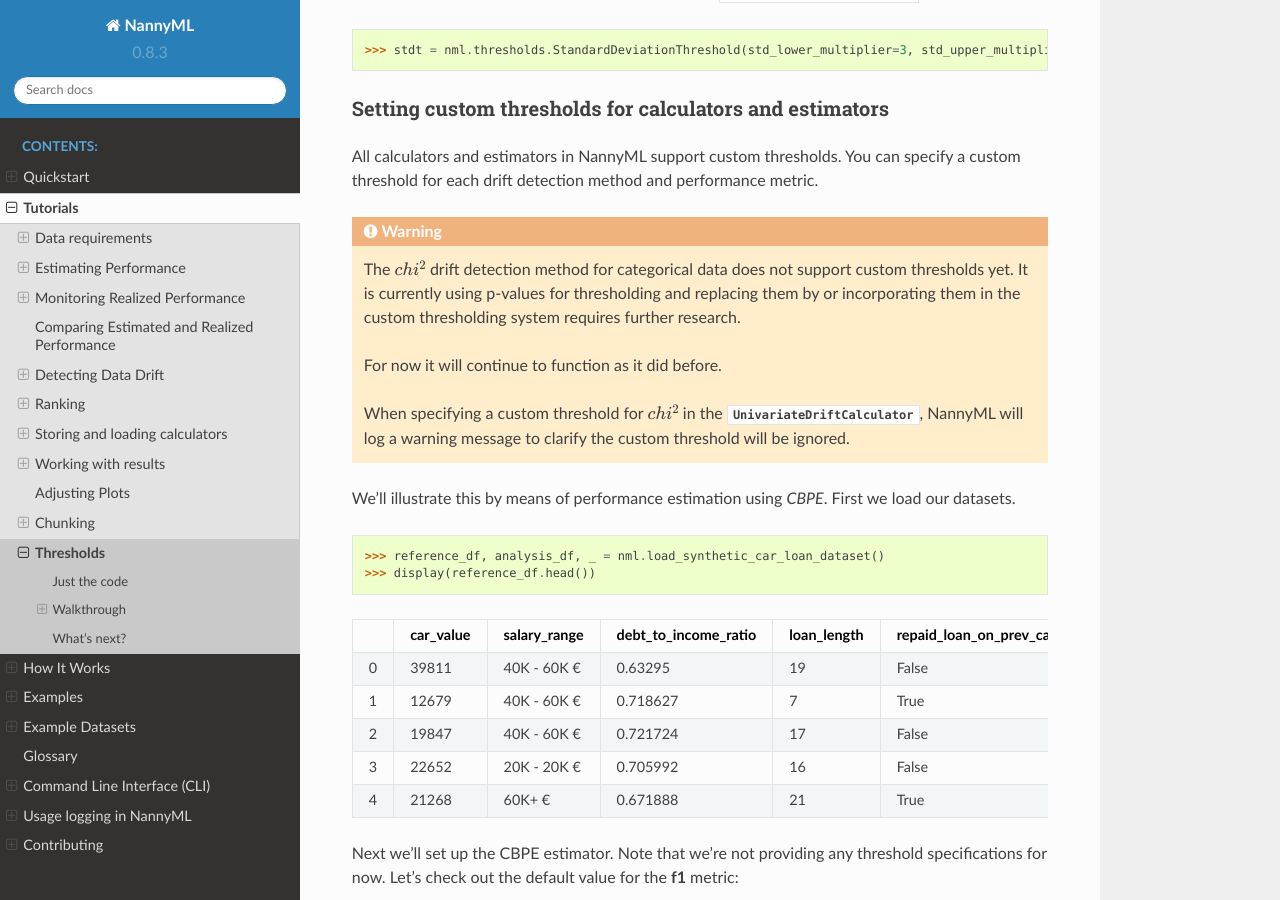
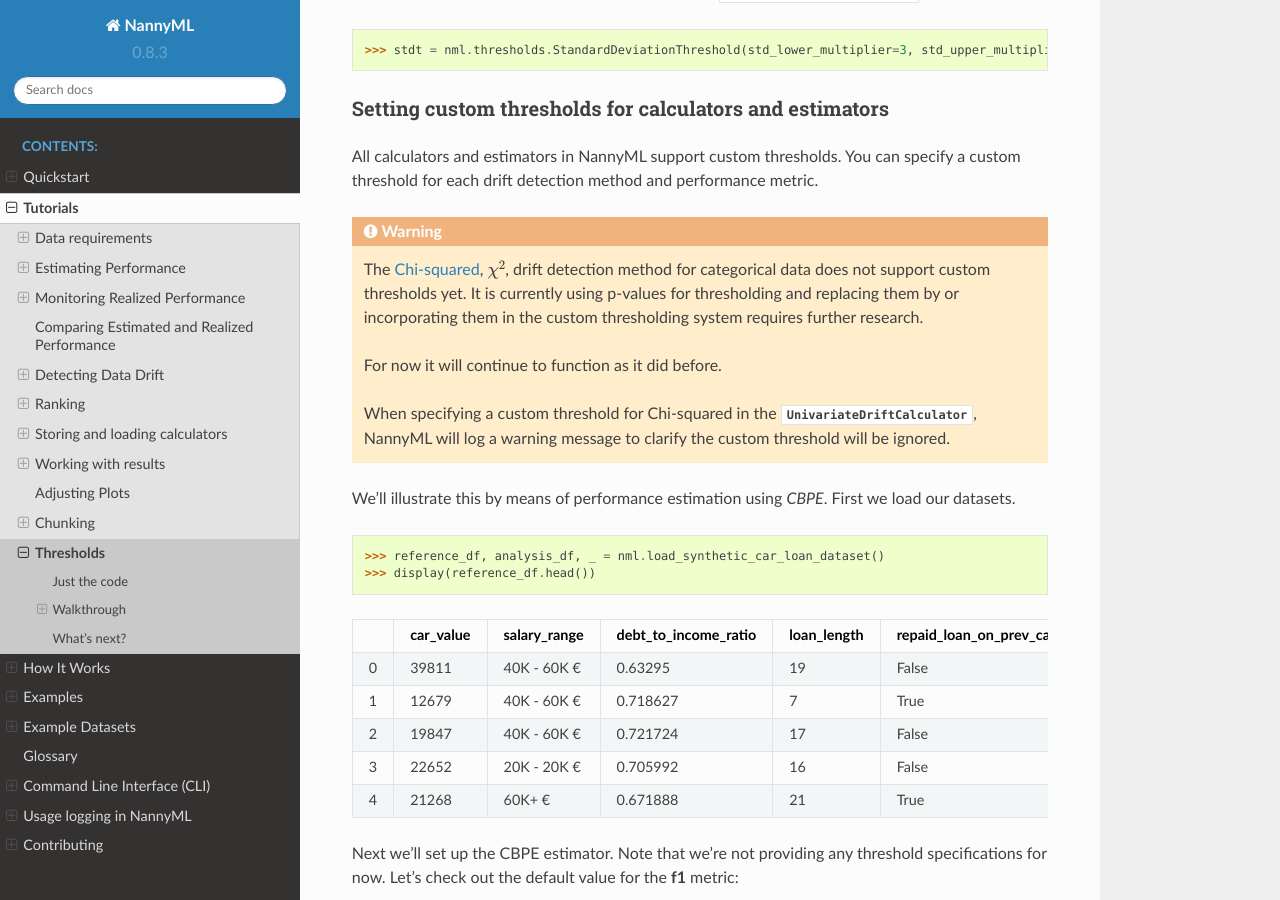
Before and after one commit to NannyML/nannyml, a Sphinx documentation site: the page built from docs/tutorials/thresholds.rst, in a window 1280 px wide and 900 px high, scrolled down 2186 px. Built offline with Sphinx 7.4.7 and the Read the Docs theme 2.0.0, drawn with Linux system fonts in a browser that asks for light colours; pages that are not in the unit, such as notebooks, are missing from menus.

Commit message:
[skip ci] Update chi-squared warning message to match 'how it works'
Signed-off-by: Niels Nuyttens <niels@nannyml.com>

```diff
--- a/docs/tutorials/thresholds.rst
+++ b/docs/tutorials/thresholds.rst
@@ -82,15 +82,16 @@
 
 .. warning::
 
-    The :math:`chi^2` drift detection method for categorical data does not support custom thresholds yet.
+    The :ref:`Chi-squared<univ_cat_method_chi2>`, :math:`\chi^2`, drift detection method for categorical data does not support custom thresholds yet.
     It is currently using p-values for thresholding and replacing them by or incorporating them in the custom
     thresholding system requires further research.
 
     For now it will continue to function as it did before.
 
-    When specifying a custom threshold for :math:`chi^2` in the
-    :class:`~nannyml.drift.univariate.calculator.UnivariateDriftCalculator`, NannyML will log a warning message
-    to clarify the custom threshold will be ignored.
+    When specifying a custom threshold for Chi-squared in the
+    :class:`~nannyml.drift.univariate.calculator.UnivariateDriftCalculator`,
+    NannyML will log a warning message to clarify the custom threshold will be ignored.
+
 
 We'll illustrate this by means of performance estimation using `CBPE`.
 First we load our datasets.
```
